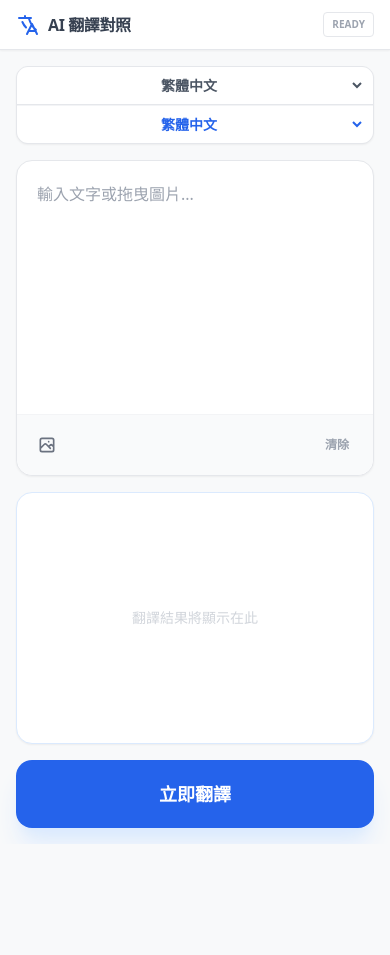
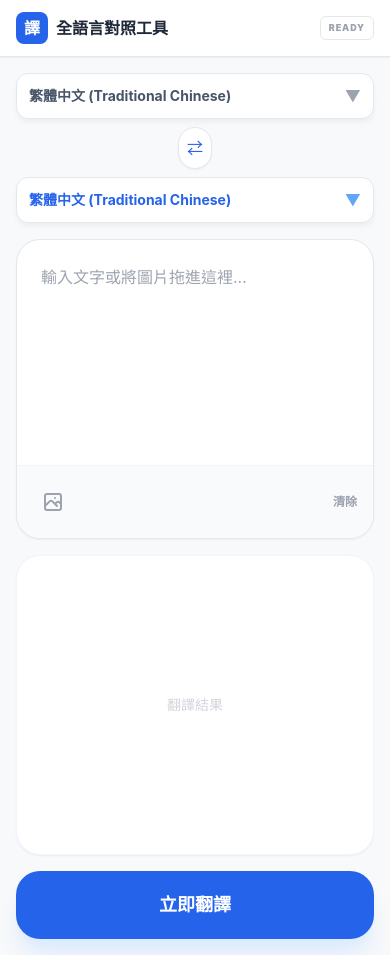
Before and after one commit to t0953530723-crypto/kokolo-game, a plain HTML site: page index.html in a window 390 px wide. Before the commit the page ends 844 px from the top, so only its background shows below. Drawn offline with nearby package versions, Linux system fonts and the light colour scheme.

Commit message:
Update index.html

```diff
--- a/index.html
+++ b/index.html
@@ -3,93 +3,119 @@
 <head>
     <meta charset="UTF-8">
     <meta name="viewport" content="width=device-width, initial-scale=1.0, maximum-scale=1.0, user-scalable=no">
-    <title>AI 專業對照翻譯</title>
+    <title>AI 雙向全語言翻譯對照</title>
     <script src="https://cdn.tailwindcss.com"></script>
     <script src="https://cdn.jsdelivr.net/npm/tesseract.js@5/dist/tesseract.min.js"></script>
     <style>
-        body { -webkit-tap-highlight-color: transparent; }
-        .hide-scrollbar::-webkit-scrollbar { display: none; }
-        .active-ring:focus-within { ring: 2px; ring-color: #2563eb; }
+        body { -webkit-tap-highlight-color: transparent; font-family: -apple-system, BlinkMacSystemFont, "Segoe UI", Roboto, sans-serif; }
+        .soft-ui { background: #ffffff; border: 1px solid #e2e8f0; box-shadow: 0 4px 6px -1px rgba(0, 0, 0, 0.05); }
+        .lang-select { -webkit-appearance: none; appearance: none; background: transparent; padding-right: 20px; }
         textarea { font-size: 16px !important; }
+        .loading-shimmer { background: linear-gradient(90deg, #f0f0f0 25%, #e0e0e0 50%, #f0f0f0 75%); background-size: 200% 100%; animation: shimmer 1.5s infinite; }
+        @keyframes shimmer { 0% { background-position: 200% 0; } 100% { background-position: -200% 0; } }
     </style>
 </head>
-<body class="bg-[#f8f9fa] min-h-screen flex flex-col font-sans">
+<body class="bg-[#f8f9fa] min-h-screen flex flex-col">
 
     <header class="bg-white border-b px-4 py-3 sticky top-0 z-50 flex justify-between items-center shadow-sm">
         <div class="flex items-center gap-2">
-            <svg class="w-6 h-6 text-blue-600" fill="none" stroke="currentColor" viewBox="0 0 24 24"><path stroke-linecap="round" stroke-linejoin="round" stroke-width="2" d="M3 5h12M9 3v2m1.048 9.5A18.022 18.022 0 016.412 9m6.088 9h7M11 21l5-10 5 10M12.751 5c1.383 4.512 3.533 9.043 7.17 11.851"></path></svg>
-            <span class="font-bold text-gray-700 tracking-tight">AI 翻譯對照</span>
+            <div class="w-8 h-8 bg-blue-600 rounded-lg flex items-center justify-center text-white font-bold">譯</div>
+            <span class="font-bold text-gray-800">全語言對照工具</span>
         </div>
-        <div id="status" class="text-[10px] font-bold text-gray-400 border border-gray-200 px-2 py-1 rounded">READY</div>
+        <div id="status" class="text-[9px] font-black text-gray-400 border px-2 py-1 rounded-md uppercase tracking-widest">Ready</div>
     </header>
 
     <main class="flex-1 p-4 max-w-7xl mx-auto w-full flex flex-col gap-4">
 
-        <div class="grid grid-cols-1 md:grid-cols-2 gap-px bg-gray-200 rounded-xl overflow-hidden shadow-sm border border-gray-200">
-            <div class="bg-white p-2 flex items-center justify-center">
-                <select id="srcLang" class="w-full text-center bg-transparent font-bold text-gray-600 outline-none text-sm cursor-pointer">
-                    <option value="auto">自動偵測語言</option>
-                    <option value="zh-TW" selected>繁體中文</option>
-                    <option value="en">英文</option>
-                    <option value="ja">日文</option>
-                    <option value="ko">韓文</option>
+        <div class="grid grid-cols-1 md:grid-cols-2 gap-2 md:gap-4 items-center">
+            <div class="soft-ui rounded-xl p-3 flex items-center relative">
+                <select id="srcLang" class="lang-select w-full font-bold text-slate-600 outline-none text-sm cursor-pointer">
+                    <option value="auto">自動偵測 (Detect)</option>
+                    <option value="zh-TW" selected>繁體中文 (Traditional Chinese)</option>
+                    <option value="zh-CN">簡體中文 (Simplified Chinese)</option>
+                    <option value="en">英文 (English)</option>
+                    <option value="ja">日文 (Japanese)</option>
+                    <option value="ko">韓文 (Korean)</option>
+                    <option value="th">泰文 (Thai)</option>
+                    <option value="vi">越南文 (Vietnamese)</option>
+                    <option value="fr">法文 (French)</option>
+                    <option value="de">德文 (German)</option>
+                    <option value="es">西班牙文 (Spanish)</option>
                 </select>
+                <div class="absolute right-3 pointer-events-none text-gray-400">▼</div>
             </div>
-            <div class="bg-white p-2 flex items-center justify-center border-t md:border-t-0 md:border-l border-gray-100">
-                <select id="targetLang" class="w-full text-center bg-transparent font-bold text-blue-600 outline-none text-sm cursor-pointer">
-                    <option value="zh-TW" selected>繁體中文</option>
-                    <option value="en">英文</option>
-                    <option value="ja">日文</option>
-                    <option value="ko">韓文</option>
-                    <option value="fr">法文</option>
-                    <option value="de">德文</option>
-                    <option value="th">泰文</option>
-                    <option value="vi">越南文</option>
+
+            <div class="md:hidden flex justify-center">
+                <button onclick="swapLanguages()" class="p-2 bg-white rounded-full shadow-sm border text-blue-600 active:rotate-180 transition-transform">⇄</button>
+            </div>
+
+            <div class="soft-ui rounded-xl p-3 flex items-center relative">
+                <select id="targetLang" class="lang-select w-full font-bold text-blue-600 outline-none text-sm cursor-pointer">
+                    <option value="zh-TW" selected>繁體中文 (Traditional Chinese)</option>
+                    <option value="en">英文 (English)</option>
+                    <option value="ja">日文 (Japanese)</option>
+                    <option value="ko">韓文 (Korean)</option>
+                    <option value="zh-CN">簡體中文 (Simplified Chinese)</option>
+                    <option value="th">泰文 (Thai)</option>
+                    <option value="vi">越南文 (Vietnamese)</option>
+                    <option value="ms">馬來文 (Malay)</option>
+                    <option value="id">印尼文 (Indonesian)</option>
+                    <option value="fr">法文 (French)</option>
+                    <option value="de">德文 (German)</option>
+                    <option value="it">義大利文 (Italian)</option>
+                    <option value="es">西班牙文 (Spanish)</option>
+                    <option value="pt">葡萄牙文 (Portuguese)</option>
+                    <option value="ru">俄文 (Russian)</option>
+                    <option value="ar">阿拉伯文 (Arabic)</option>
+                    <option value="tr">土耳其文 (Turkish)</option>
                 </select>
+                <div class="absolute right-3 pointer-events-none text-blue-400">▼</div>
             </div>
         </div>
 
         <div class="flex-1 grid grid-cols-1 md:grid-cols-2 gap-4">
 
-            <div id="dropZone" class="bg-white rounded-2xl shadow-sm border border-gray-200 flex flex-col relative transition-all">
-                <textarea id="inputText" class="flex-1 p-5 outline-none resize-none text-gray-800 leading-relaxed bg-transparent rounded-t-2xl min-h-[250px]" placeholder="輸入文字或拖曳圖片..."></textarea>
+            <div id="dropZone" class="bg-white rounded-3xl shadow-sm border border-gray-200 flex flex-col relative overflow-hidden min-h-[300px]">
+                <textarea id="inputText" class="flex-1 p-6 outline-none resize-none text-gray-800 leading-relaxed bg-transparent" placeholder="輸入文字或將圖片拖進這裡..."></textarea>
 
-                <div id="ocrLoader" class="hidden absolute inset-0 bg-white/90 z-10 flex flex-col items-center justify-center space-y-2">
+                <div id="ocrLoader" class="hidden absolute inset-0 bg-white/95 z-20 flex flex-col items-center justify-center space-y-3">
                     <div class="w-8 h-8 border-4 border-blue-600 border-t-transparent rounded-full animate-spin"></div>
-                    <p class="text-xs font-bold text-blue-600">辨識圖片中...</p>
+                    <p class="text-xs font-black text-blue-600 tracking-widest">圖片辨識中...</p>
                 </div>
 
-                <div class="p-3 bg-gray-50 flex justify-between items-center rounded-b-2xl border-t border-gray-100">
-                    <div class="flex gap-2">
-                        <label for="fileInput" class="p-2 hover:bg-gray-200 rounded-lg cursor-pointer transition-colors" title="上傳圖片">
-                            <svg class="w-5 h-5 text-gray-500" fill="none" stroke="currentColor" viewBox="0 0 24 24"><path stroke-linecap="round" stroke-linejoin="round" stroke-width="2" d="M4 16l4.586-4.586a2 2 0 012.828 0L16 16m-2-2l1.586-1.586a2 2 0 012.828 0L20 14m-6-6h.01M6 20h12a2 2 0 002-2V6a2 2 0 00-2-2H6a2 2 0 00-2 2v12a2 2 0 002 2z"></path></svg>
+                <div class="p-4 bg-gray-50 flex justify-between items-center border-t border-gray-100">
+                    <div class="flex gap-4">
+                        <label for="fileInput" class="p-2 text-gray-400 hover:text-blue-600 cursor-pointer transition-colors">
+                            <svg class="w-6 h-6" fill="none" stroke="currentColor" viewBox="0 0 24 24"><path stroke-linecap="round" stroke-linejoin="round" stroke-width="2" d="M4 16l4.586-4.586a2 2 0 012.828 0L16 16m-2-2l1.586-1.586a2 2 0 012.828 0L20 14m-6-6h.01M6 20h12a2 2 0 002-2V6a2 2 0 00-2-2H6a2 2 0 00-2 2v12a2 2 0 002 2z"></path></svg>
                         </label>
                         <input type="file" id="fileInput" class="hidden" accept="image/*">
                     </div>
-                    <button onclick="clearAll()" class="text-xs font-bold text-gray-400 hover:text-red-500 px-3 py-1">清除</button>
+                    <button onclick="clearAll()" class="text-xs font-bold text-gray-400 hover:text-red-500">清除</button>
                 </div>
             </div>
 
-            <div id="outputContainer" class="bg-white rounded-2xl shadow-sm border border-blue-100 flex flex-col relative min-h-[250px]">
+            <div id="outputCard" class="bg-white rounded-3xl shadow-sm border border-blue-50 flex flex-col relative overflow-hidden min-h-[300px]">
+                <div id="transLoader" class="hidden absolute inset-0 loading-shimmer z-10 opacity-60"></div>
+
                 <div id="placeholder" class="flex-1 flex flex-col items-center justify-center text-gray-300 p-10">
-                    <p class="text-sm font-medium">翻譯結果將顯示在此</p>
+                    <p class="text-sm font-medium">翻譯結果</p>
                 </div>
 
-                <div id="resultContent" class="hidden flex-1 flex flex-col p-6 overflow-y-auto">
+                <div id="resultContent" class="hidden flex-1 flex flex-col p-6">
                     <div class="flex justify-between items-center mb-4">
-                        <span class="text-[10px] font-black text-blue-500 uppercase tracking-widest">Translation</span>
-                        <button onclick="copyResult()" class="text-xs font-bold text-blue-600 hover:underline">複製內容</button>
+                        <span class="text-[10px] font-black text-blue-500 bg-blue-50 px-3 py-1 rounded-full uppercase">Translated</span>
+                        <button onclick="copyResult()" class="text-xs font-black text-blue-600 hover:underline">複製</button>
                     </div>
-                    <div id="outputText" class="flex-1 text-gray-800 text-lg leading-relaxed whitespace-pre-wrap"></div>
-                </div>
-
-                <div id="transLoader" class="hidden absolute inset-0 bg-white/60 backdrop-blur-[2px] z-10 flex items-center justify-center">
-                    <div class="w-6 h-6 border-2 border-blue-600 border-t-transparent rounded-full animate-spin"></div>
+                    <div id="outputText" class="flex-1 text-gray-800 text-xl leading-relaxed whitespace-pre-wrap"></div>
+                    <div class="mt-8 pt-4 border-t border-dashed border-gray-100">
+                        <p class="text-[9px] font-black text-gray-300 uppercase mb-2">原文對照</p>
+                        <p id="originalRef" class="text-xs text-gray-300 italic line-clamp-3"></p>
+                    </div>
                 </div>
             </div>
         </div>
 
-        <button id="transBtn" onclick="handleTranslate()" class="w-full bg-blue-600 active:bg-blue-800 text-white py-5 rounded-2xl font-black text-lg shadow-xl shadow-blue-100 transition-all active:scale-[0.98]">
+        <button id="transBtn" onclick="runTranslation()" class="w-full bg-blue-600 hover:bg-blue-700 active:bg-blue-800 text-white py-5 rounded-3xl font-black text-lg shadow-xl shadow-blue-100 transition-all active:scale-[0.98]">
             立即翻譯
         </button>
 
@@ -102,38 +128,60 @@
         const transLoader = document.getElementById('transLoader');
         const status = document.getElementById('status');
 
-        // 1. 拖曳上傳支援
+        // 1. 語言交換功能
+        function swapLanguages() {
+            const srcSelect = document.getElementById('srcLang');
+            const targetSelect = document.getElementById('targetLang');
+            const tempValue = srcSelect.value;
+
+            // 如果左邊是自動偵測，交換後將左邊設為右邊目前的，右邊設為繁中
+            if(tempValue === 'auto') {
+                srcSelect.value = targetSelect.value;
+                targetSelect.value = 'zh-TW';
+            } else {
+                srcSelect.value = targetSelect.value;
+                targetSelect.value = tempValue;
+            }
+        }
+
+        // 2. 拖曳圖片處理
         const dropZone = document.getElementById('dropZone');
-        ['dragenter', 'dragover'].forEach(e => dropZone.addEventListener(e, () => dropZone.classList.add('ring-2', 'ring-blue-400'), false));
-        ['dragleave', 'drop'].forEach(e => dropZone.addEventListener(e, () => dropZone.classList.remove('ring-2', 'ring-blue-400'), false));
+        ['dragenter', 'dragover'].forEach(e => dropZone.addEventListener(e, (ev) => {
+            ev.preventDefault();
+            dropZone.classList.add('border-blue-500', 'bg-blue-50/10');
+        }));
+        ['dragleave', 'drop'].forEach(e => dropZone.addEventListener(e, (ev) => {
+            ev.preventDefault();
+            dropZone.classList.remove('border-blue-500', 'bg-blue-50/10');
+        }));
         dropZone.addEventListener('drop', (e) => {
-            e.preventDefault();
             const file = e.dataTransfer.files[0];
-            if(file && file.type.startsWith('image/')) processOCR(file);
+            if(file && file.type.startsWith('image/')) handleOCR(file);
         });
 
-        fileInput.addEventListener('change', (e) => processOCR(e.target.files[0]));
+        fileInput.addEventListener('change', (e) => handleOCR(e.target.files[0]));
 
-        // 2. OCR 處理
-        async function processOCR(file) {
+        // 3. OCR 核心
+        async function handleOCR(file) {
             if (!file) return;
             ocrLoader.classList.remove('hidden');
-            status.innerText = "OCR PROCESSING";
+            status.innerText = "OCR_RUNNING";
             try {
-                const worker = await Tesseract.createWorker('chi_tra+chi_sim+eng+jpn');
+                // 加載中/英/日/韓辨識庫
+                const worker = await Tesseract.createWorker('chi_tra+chi_sim+eng+jpn+kor');
                 const { data: { text } } = await worker.recognize(file);
                 await worker.terminate();
                 inputField.value = text;
             } catch (err) {
-                alert("圖片辨識失敗");
+                alert("圖片解析出錯");
             } finally {
                 ocrLoader.classList.add('hidden');
                 status.innerText = "READY";
             }
         }
 
-        // 3. 翻譯邏輯
-        async function handleTranslate() {
+        // 4. 翻譯主程序
+        async function runTranslation() {
             const text = inputField.value.trim();
             const sl = document.getElementById('srcLang').value;
             const tl = document.getElementById('targetLang').value;
@@ -150,15 +198,20 @@
                 const res = await fetch(url);
                 const data = await res.json();
 
-                const result = data[0].map(item => item[0]).join('');
+                const resultText = data[0].map(item => item[0]).join('');
 
                 document.getElementById('placeholder').classList.add('hidden');
                 document.getElementById('resultContent').classList.remove('hidden');
-                document.getElementById('outputText').innerText = result;
+                document.getElementById('outputText').innerText = resultText;
+                document.getElementById('originalRef').innerText = text;
                 status.innerText = "SUCCESS";
+
+                if (window.innerWidth < 768) {
+                    document.getElementById('outputCard').scrollIntoView({ behavior: 'smooth' });
+                }
             } catch (err) {
-                alert("翻譯暫時不可用");
-                status.innerText = "ERROR";
+                status.innerText = "FAILED";
+                alert("翻譯引擎暫時繁忙");
             } finally {
                 btn.disabled = false;
                 transLoader.classList.add('hidden');
@@ -173,7 +226,7 @@
 
         function copyResult() {
             navigator.clipboard.writeText(document.getElementById('outputText').innerText);
-            alert("已複製翻譯結果");
+            alert("已複製譯文");
         }
     </script>
 </body>
```
